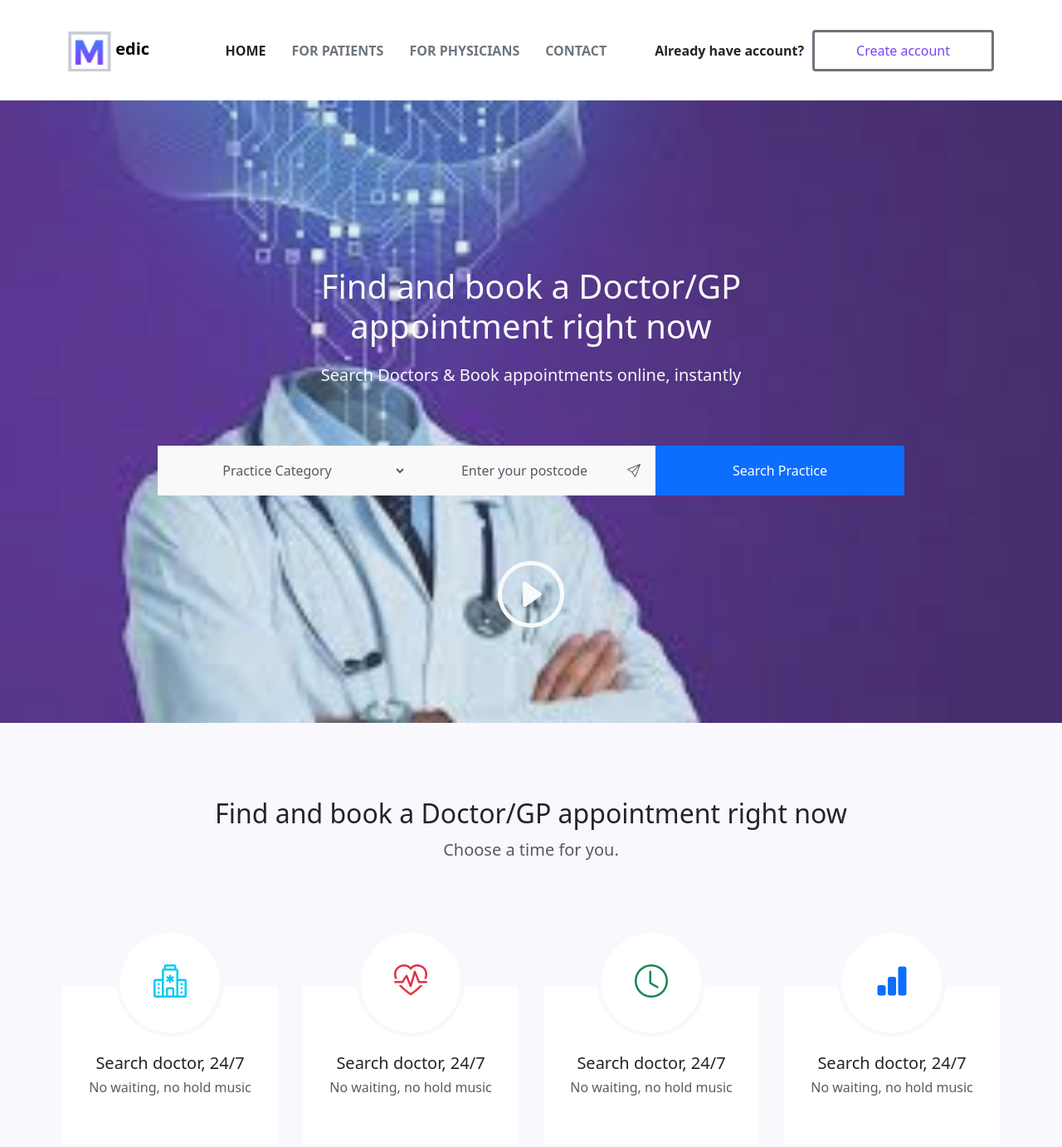
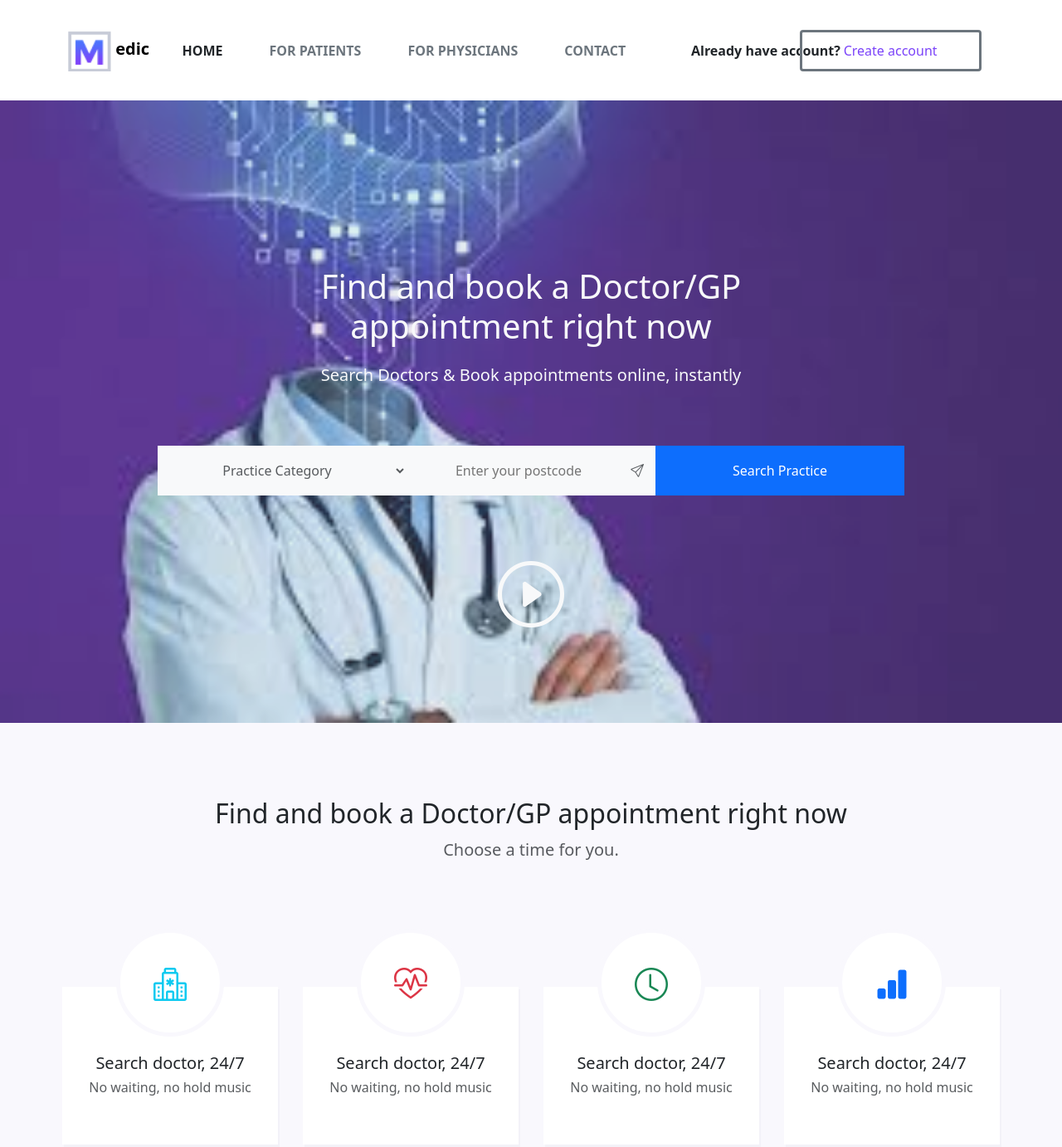
Before and after one commit to pushpithagowda702/HTML-CSS, a website: page assignment3/index.html in a window 1280 px wide. Shown: the top 1382 px of the page at 83% size. Drawn offline with nearby package versions, Linux system fonts and the light colour scheme.

Commit message:
Bootstrap

```diff
--- a/assignment3/index.html
+++ b/assignment3/index.html
@@ -20,8 +20,8 @@
                     aria-controls="navbarTogglerDemo02" aria-expanded="false" aria-label="Toggle navigation">
                     <span class="navbar-toggler-icon"></span>
                 </button>
-                <div class="collapse navbar-collapse justify-content-end" id="navbar-menu">
-                    <ul class="navbar-nav">
+                <div class="collapse navbar-collapse justify-content-around" id="navbar-menu">
+                    <ul class="navbar-nav justify-content-between">
                         <a class="nav-item nav-link text-dark" href="#">HOME</a>
                         <a class="nav-item nav-link text-secondary" href="#">FOR PATIENTS</a>
                         <a class="nav-item nav-link text-secondary" href="#">FOR PHYSICIANS</a>
@@ -41,10 +41,12 @@
             <div class="row search-bar justify-content-center">
                 <select class="search-category bg-light search-practice-col text-muted text-center">
                     <option value="" disabled selected hidden>Practice Category</option>
+                    <option value="category-1">Category 1</option>
+                    <option value="category-1">Category 2</option>
                 </select>
-                <span class="bg-light search-practice-col text-muted search-category">Enter your
-                    postcode <i class="bi bi-send right"></i></span>
-                <button class="btn btn-primary search-practice-col search-category">Search Practice</button>
+                <input type="text" class="bg-light postcode-col search-category text-center" placeholder="Enter your postcode">
+                <i class="bi bi-send send-icon bg-light text-muted"></i>
+                <button class="btn btn-primary search-practice-col search-category"> Search Practice</button>
             </div>
             <h1 class="display-1 bi bi-play-circle"></h1>
         </div>
@@ -54,22 +56,22 @@
         <p class="text-muted">Choose a time for you.</p>
         <div class="row cards justify-content-center">
             <div class="card custom-card">
-                <h1 class="card card-logo rounded-circle bi bi-hospital text-center text-info"></h1>
+                <h1 class="card-logo rounded-circle bi bi-hospital text-center text-info bg-white"></h1>
                 <h5 class="card-content">Search doctor, 24/7</h5>
                 <h6 class="card-content text-muted">No waiting, no hold music</h6>
             </div>
             <div class="card custom-card">
-                <h1 class="card card-logo rounded-circle bi bi-heart-pulse text-danger"></h1>
+                <h1 class="card-logo rounded-circle bi bi-heart-pulse text-danger bg-white"></h1>
                 <h5 class="card-content">Search doctor, 24/7</h5>
                 <h6 class="card-content text-muted">No waiting, no hold music</h6>
             </div>
             <div class="card custom-card">
-                <h1 class="card card-logo rounded-circle bi bi-clock text-success"></h1>
+                <h1 class="card-logo rounded-circle bi bi-clock text-success bg-white"></h1>
                 <h5 class="card-content">Search doctor, 24/7</h5>
                 <h6 class="card-content text-muted">No waiting, no hold music</h6>
             </div>
             <div class="card custom-card">
-                <h1 class="card card-logo rounded-circle bi bi-bar-chart-fill text-primary"></h1>
+                <h1 class="card-logo rounded-circle bi bi-bar-chart-fill text-primary bg-white"></h1>
                 <h5 class="card-content">Search doctor, 24/7</h5>
                 <h6 class="card-content text-muted">No waiting, no hold music</h6>
             </div>
@@ -250,7 +252,7 @@
                 <li class="bi bi-check2-square"> Review your doctor</li>
                 <p class="display-1 my-3"><sup><small class="h2">$ </small></sup>0,<span class="h6">00</span>
                 </p>
-                <button class="btn btn-light button">FREE SIGN UP </button><button class="btn btn-light">&rarr;</button>
+                <button class="btn btn-light button full-width">FREE SIGN UP <span class="arrow">&rarr;</span></button>
             </div>
             <div class="col-sm-6 content">
                 <h3 class="h3">I'm practice</h3>
@@ -262,7 +264,7 @@
                 <li class="bi bi-check2-square"> Review your doctor</li>
                 <p class="display-1 my-3"><sup><small class="h2">$ </small></sup>9,<span class="h1">99 </span><small
                         class="h5"> month</small></p>
-                <button class="btn btn-light button">FREE TRIAL</button><button class="btn btn-light">&rarr;</button>
+                <button class="btn btn-light button full-width">FREE TRIAL <span class="arrow">&rarr;</span></button>
             </div>
         </div>
     </section>
--- a/assignment3/sass/_appointment.scss
+++ b/assignment3/sass/_appointment.scss
@@ -19,6 +19,7 @@
     }
 
     .card-logo {
+        position: relative;
         width: 130px;
         height: 130px;
         border: 5px solid $background;
--- a/assignment3/sass/_background.scss
+++ b/assignment3/sass/_background.scss
@@ -22,6 +22,20 @@
         border: 0;
     }
 
+    input:focus{
+        outline: none;
+    }
+
+    .postcode-col {
+        max-width: 270px;
+        border: 0;
+    }
+
+    .send-icon {
+        width: 30px;
+        padding: 18px 18px 0 0;
+    }
+
     .search-bar {
         margin: 70px 0;
         .search-category {
--- a/assignment3/sass/_base.scss
+++ b/assignment3/sass/_base.scss
@@ -45,3 +45,7 @@ $background: #f9f8fd;
     font-size: 15px;
     border: 0;
 }
+
+.card {
+    box-shadow: 2px 3px #f3f2f8;
+}
--- a/assignment3/sass/_navbar.scss
+++ b/assignment3/sass/_navbar.scss
@@ -4,14 +4,13 @@ header {
     }
 
     .navbar-nav {
-        margin: 0 35px 0 0;
         .nav-item {
-            margin: 0 15px 0 0;
+            margin: 0 40px 0 0;
         }
     }
 
     .have-account {
-        margin: 0 10px 0 0;
+        margin: 0 -80px 0 0;
     }
 
     .create-account {
--- a/assignment3/sass/_search.scss
+++ b/assignment3/sass/_search.scss
@@ -31,9 +31,11 @@
     margin: 20px 0 0 0;
     font-size: 12px;
 
+
     .image {
         height: 172px;
         width: 170px;
+        box-shadow: 0 3px #f2f4f7;
     }
 
     .scroll-card {
--- a/assignment3/sass/_trial.scss
+++ b/assignment3/sass/_trial.scss
@@ -15,12 +15,12 @@
 
         button {
             @extend %button-border;
-            margin: 20px 0 0 0;
-            padding: 10px 20px 10px 0;
-        }
-
-        .button {
-            padding: 10px 40px;
+            max-width: 200px;
+            margin: 20px 0 0;
+            padding: 10px 20px 10px 30px;
+            .arrow {
+                margin: 0 0 0 30px;
+            }
         }
 
         p {
```
Also changed, not shown: assignment3/style.css, 1 other file.
